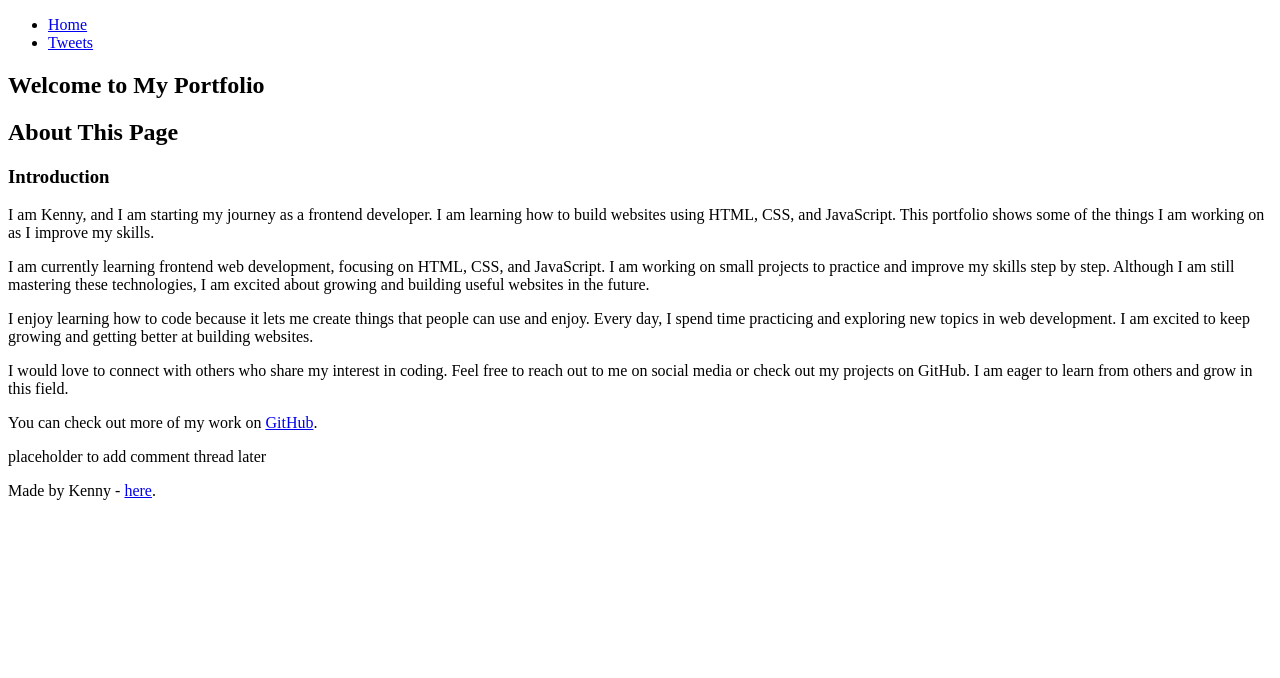
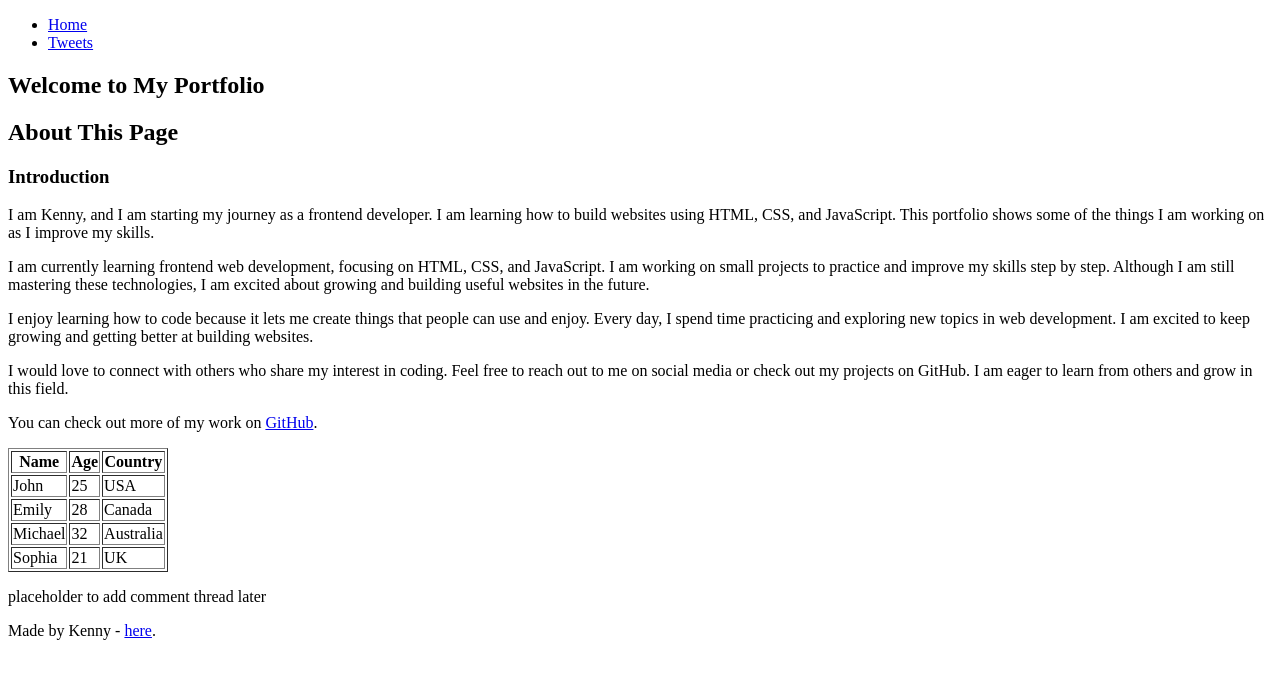
Before and after one commit to KeneCodes/My_First_Portfolio, a plain HTML site: page html_basic/index.html in a window 1280 px wide. Drawn offline with Linux system fonts and the light colour scheme.

Commit message:
adding table

```diff
--- a/html_basic/index.html
+++ b/html_basic/index.html
@@ -53,12 +53,48 @@
             >GitHub</a
           >.
         </p>
+        <table border="1">
+          <thead>
+            <tr>
+              <th>Name</th>
+              <th>Age</th>
+              <th>Country</th>
+            </tr>
+          </thead>
+          <tbody>
+            <tr>
+              <td>John</td>
+              <td>25</td>
+              <td>USA</td>
+            </tr>
+            <tr>
+              <td>Emily</td>
+              <td>28</td>
+              <td>Canada</td>
+            </tr>
+            <tr>
+              <td>Michael</td>
+              <td>32</td>
+              <td>Australia</td>
+            </tr>
+            <tr>
+              <td>Sophia</td>
+              <td>21</td>
+              <td>UK</td>
+            </tr>
+          </tbody>
+        </table>
       </article>
       <aside>
         <p>placeholder to add comment thread later</p>
       </aside>
     </main>
 
-    <footer><p>Made by Kenny - <a href="https://github.com/KeneCodes" target="_blank">here</a>.</p></footer>
+    <footer>
+      <p>
+        Made by Kenny -
+        <a href="https://github.com/KeneCodes" target="_blank">here</a>.
+      </p>
+    </footer>
   </body>
 </html>
```
